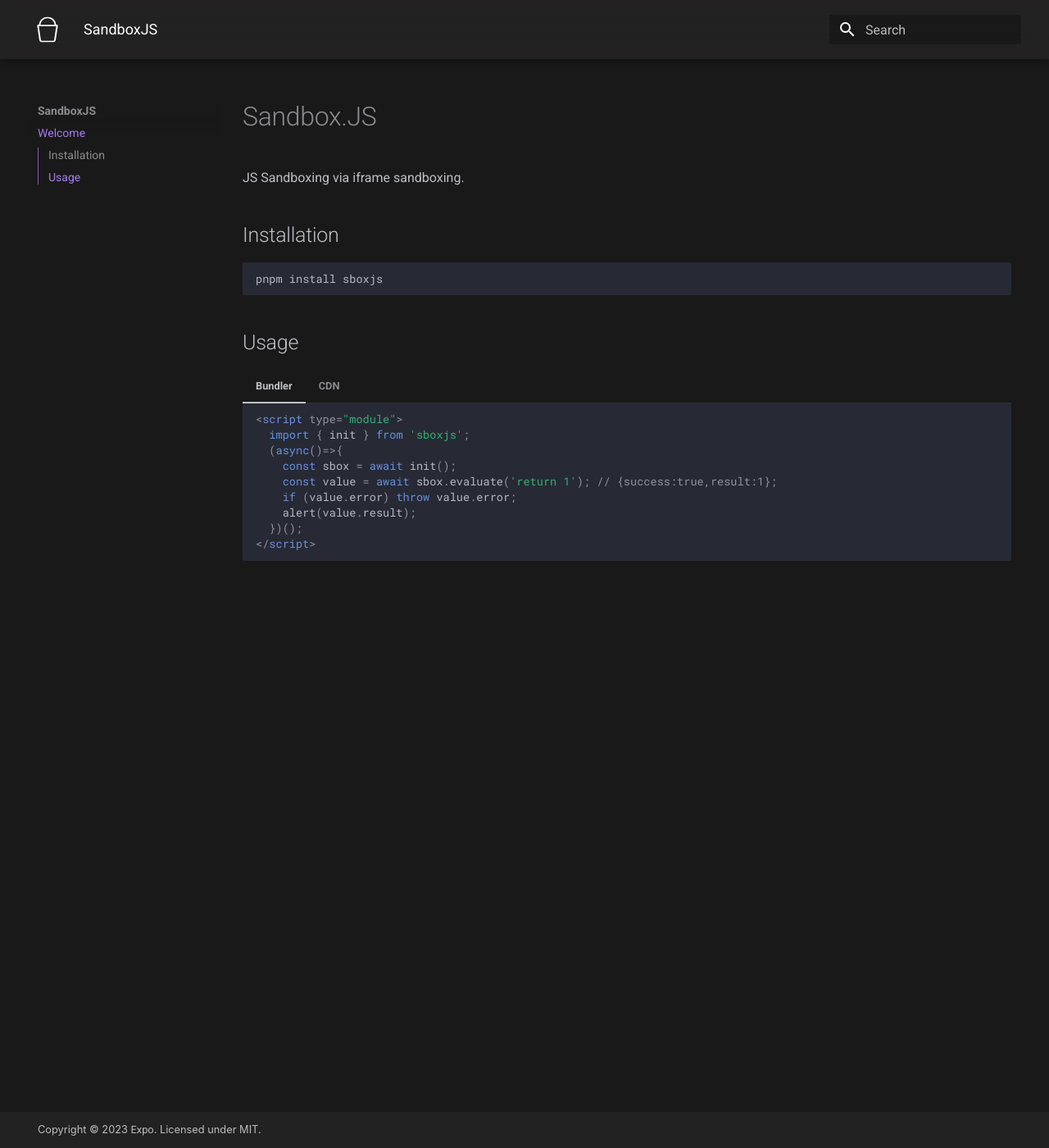
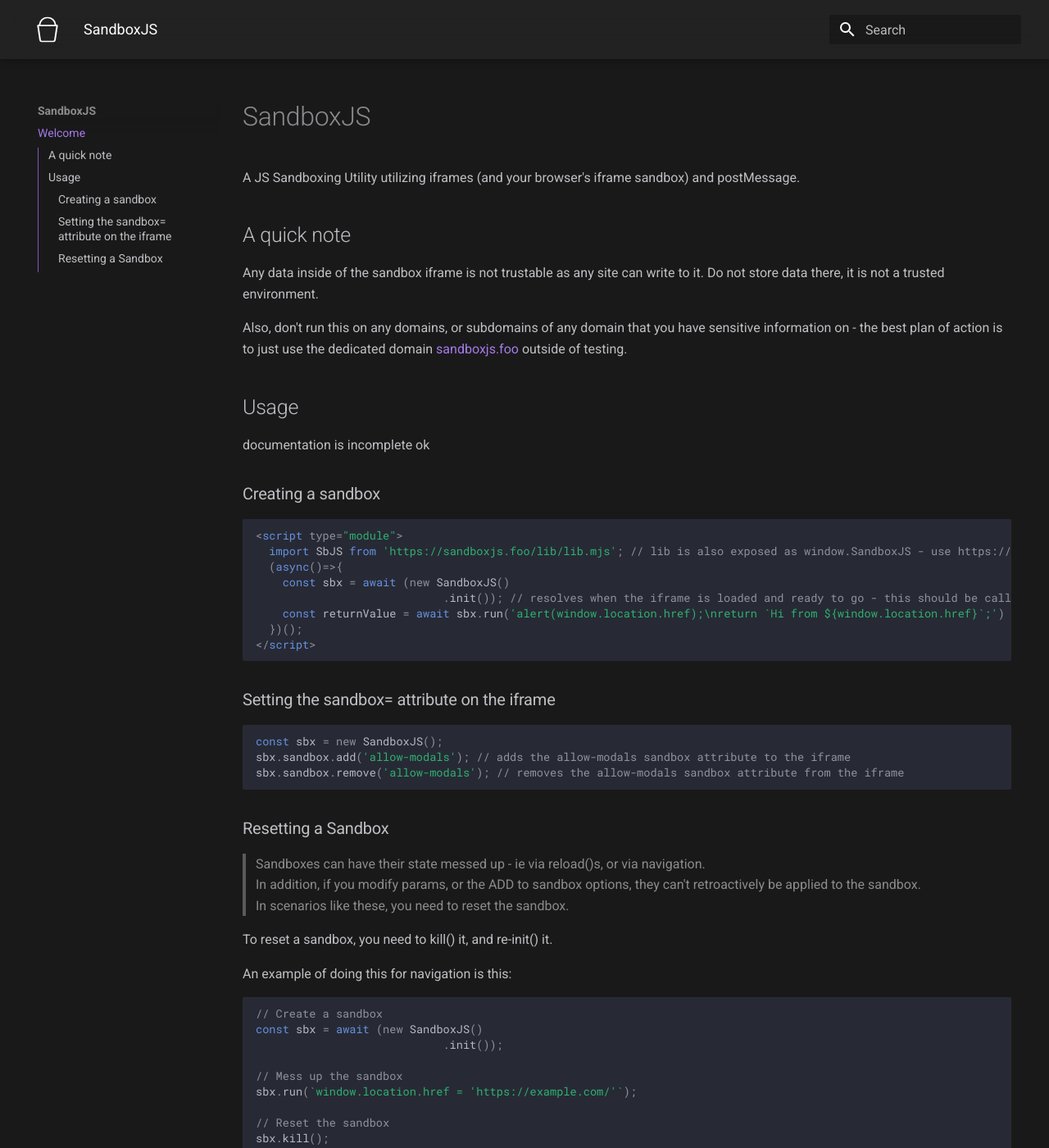
Before and after one commit to Exponential-Workload/sandboxjs, an MkDocs documentation site: the page built from docs/docs/index.md, in a window 1280 px wide and 1400 px high. Shown: the whole window at 82% size. Built offline with MkDocs 1.6.1 and Material for MkDocs 9.7.7, drawn with Linux system fonts in a browser that asks for light colours; some web fonts are replaced; plug-ins that fetch from the network failed and are left out; some of the changed text lies outside the part shown.

Commit message:
fix: docs stuff

````diff
--- a/docs/docs/index.md
+++ b/docs/docs/index.md
@@ -1,39 +1,84 @@
-# Sandbox.JS
+# SandboxJS
+A JS Sandboxing Utility utilizing iframes (and your browser's iframe sandbox) and postMessage.
 
-JS Sandboxing via iframe sandboxing.
+## A quick note
 
-## Installation
+Any data inside of the sandbox iframe is not trustable as any site can write to it. Do not store data there, it is not a trusted environment.
 
-```bash
-pnpm install sboxjs
-```
+Also, don't run this on any domains, or subdomains of any domain that you have sensitive information on - the best plan of action is to just use the dedicated domain [sandboxjs.foo](https://sandboxjs.foo) outside of testing.
 
 ## Usage
 
-=== "Bundler"
+documentation is incomplete ok
 
-    ```html
-    <script type="module">
-      import { init } from 'sboxjs';
-      (async()=>{
-        const sbox = await init();
-        const value = await sbox.evaluate('return 1'); // {success:true,result:1};
-        if (value.error) throw value.error;
-        alert(value.result);
-      })();
-    </script>
-    ```
+### Creating a sandbox
 
-=== "CDN"
+```html
+<script type="module">
+  import SbJS from 'https://sandboxjs.foo/lib/lib.mjs'; // lib is also exposed as window.SandboxJS - use https://sandboxjs.foo/lib/lib.cjs alongside the window object if you're on commonjs.
+  (async()=>{
+    const sbx = await (new SandboxJS()
+                            .init()); // resolves when the iframe is loaded and ready to go - this should be called before any other methods. You are not required to chain this, but you can.
+    const returnValue = await sbx.run('alert(window.location.href);\nreturn `Hi from ${window.location.href}`;') // alerts 'https://sandboxjs.foo/' and returns 'Hi from https://sandboxjs.foo/'
+  })();
+</script>
+```
 
-    ```html
-    <script type="module">
-      import { init } from 'https://unpkg.com/sboxjs?module';
-      (async()=>{
-        const sbox = await SandboxJS.init();
-        const value = await sbox.evaluate('return 1'); // {success:true,result:1};
-        if (value.error) throw value.error;
-        alert(value.result);
-      })();
-    </script>
-    ```
+### Setting the sandbox= attribute on the iframe
+
+```ts
+const sbx = new SandboxJS();
+sbx.sandbox.add('allow-modals'); // adds the allow-modals sandbox attribute to the iframe
+sbx.sandbox.remove('allow-modals'); // removes the allow-modals sandbox attribute from the iframe
+```
+
+### Resetting a Sandbox
+
+> Sandboxes can have their state messed up - ie via reload()s, or via navigation.<br/>
+> In addition, if you modify params, or the ADD to sandbox options, they can't retroactively be applied to the sandbox.<br/>
+> In scenarios like these, you need to reset the sandbox.
+
+To reset a sandbox, you need to kill() it, and re-init() it.
+
+An example of doing this for navigation is this:
+```ts
+// Create a sandbox
+const sbx = await (new SandboxJS()
+                            .init());
+
+// Mess up the sandbox
+sbx.run(`window.location.href = 'https://example.com/'`);
+
+// Reset the sandbox
+sbx.kill();
+await sbx.init();
+
+// The sandbox is now reset
+await sbx.run(`return window.location.href;`); // returns 'https://sandboxjs.foo/', not 'https://example.com/'
+```
+
+Another example of changing sandbox options post-load is this:
+```ts
+// Create a sandbox
+const sbx = new SandboxJS();
+sbx.sandbox.remove('allow-modals'); // you can call .remove() on any of the sandbox options, and it'll remove them from the sandbox
+await sbx.init();
+
+// Run something that's disallowed in the current policy
+await sbx.run(`alert('Hai!')`); // doesn't alert
+
+// Re-allow it
+sbx.sandbox.add('allow-modals');
+
+// Run something that's now allowed in the current policy
+await sbx.run(`alert('Hai 2!')`); // still doesn't alert
+
+// Reset the sandbox
+sbx.kill();
+await sbx.init();
+
+// The sandbox is now reset
+await sbx.run(`alert('Hai 3!')`); // alerts 'Hai 3!' successfully
+```
+
+> It's worth noting that, as the nested iframe's sandbox parameters are queried via a URL query parameter, if you remove a sandbox attribute post-init(), you can re-add it via sbx.sandbox.add() and it'll work again. This is, however, discouraged.
````
Also changed, not shown: README.md.
